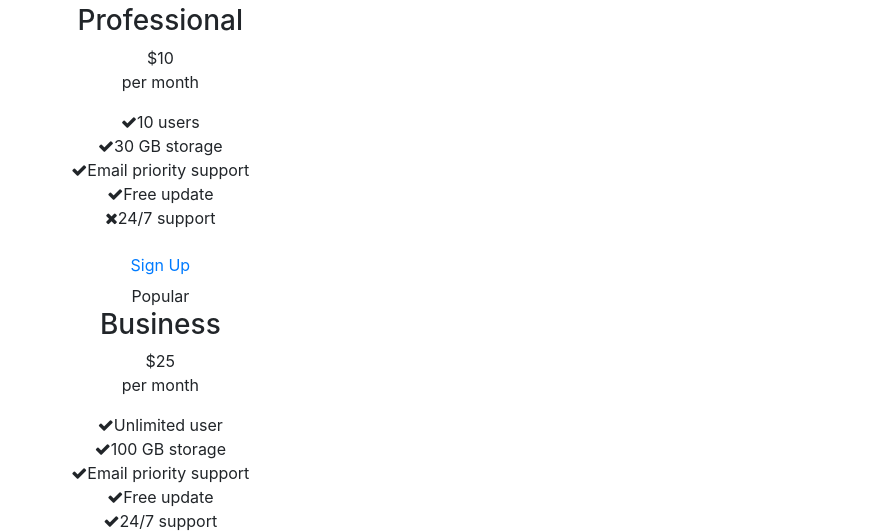
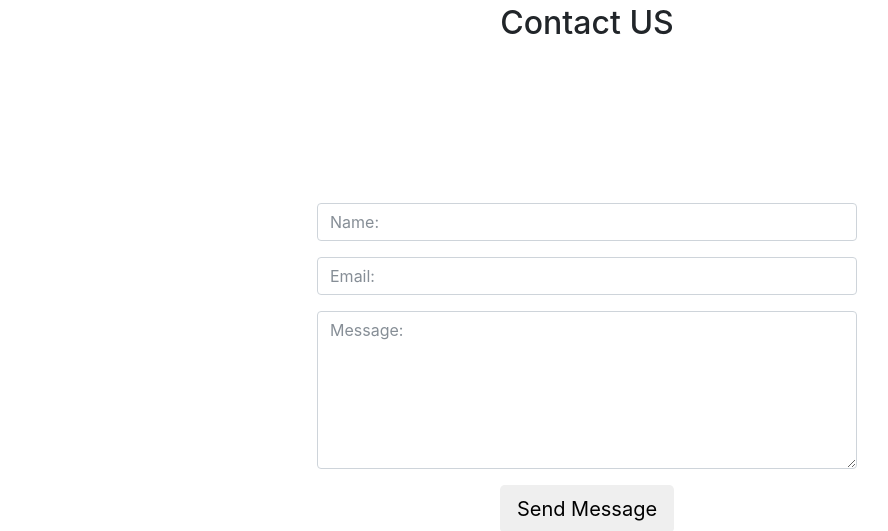
Before and after one commit to ShellShockQ/GTGWebsite2018, a plain HTML site: page index.html in a window 1280 px wide. Shown: the part 2792-3323 px from the top of the page, without its empty margins (53-941 px from the left). Drawn offline with Linux system fonts and the light colour scheme; a script that the page names is missing.

Commit message:
Another commit

```diff
--- a/index.html
+++ b/index.html
@@ -18,7 +18,7 @@
     <link rel="stylesheet" href="assets/plugins/flexslider/flexslider.css">
     <link rel="stylesheet" href="assets/plugins/animate-css/animate.min.css">
     <!-- Theme CSS -->
-    <link id="theme-style" rel="stylesheet" href="assets/css/styles.css">
+    <link id="theme-style" rel="stylesheet" href="assets/css/styles-7.css">
 </head>
 
 <body>
@@ -83,13 +83,19 @@
                             <div class="slider flexslider">
                                 <ul class="slides">
                                     <li>
-                                        <img src="assets/images/iphone/iphone-slide-1.png"  alt="" />
+                                        <img src="assets/images/ScreenShot1.png"  alt="" />
                                     </li>
                                     <li>
-                                        <img src="assets/images/iphone/iphone-slide-2.png"  alt="" />
+                                        <img src="assets/images/ScreenShot2.png"  alt="" />
                                     </li>
                                     <li>
-                                        <img src="assets/images/iphone/iphone-slide-3.png"  alt="" />
+                                        <img src="assets/images/ScreenShot3.png"  alt="" />
+                                    </li>
+									<li>
+                                        <img src="assets/images/ScreenShot4.png"  alt="" />
+                                    </li>
+									<li>
+                                        <img src="assets/images/ScreenShot5.png"  alt="" />
                                     </li>
                                 </ul><!--//slides-->
                             </div><!--//flexslider-->
@@ -391,81 +397,6 @@
         </div><!--//container-->
     </section><!--//Testimonials-->
 
-    <!-- ******Pricing******
-    <section id="pricing" class="pricing section has-pattern">
-        <div class="container">
-             <h2 class="title text-center">Choose your plan today</h2>
-             <div class="price-cols row">
-                <div class="items-wrapper col-lg-10 col-12 ml-lg-auto mr-lg-auto">
-                    <div class="row">
-                        <div class="item price-1 col-md-4 col-12 text-center">
-                            <div class="item-inner">
-                                <div class="heading">
-                                <h3 class="title">Personal</h3>
-                                    <p class="price-figure"><span class="price-figure-inner"><span class="currency">$</span><span class="number">5</span><br /><span class="unit"> per month</span></span></p>
-                                </div>
-                                <div class="content">
-                                    <ul class="list-unstyled feature-list">
-                                        <li><i class="fa fa-check"></i>1 user</li>
-                                        <li><i class="fa fa-check"></i>10 GB storage</li>
-                                        <li class="disabled"><i class="fa fa-times"></i>Email priority support</li>
-                                        <li class="disabled"><i class="fa fa-times"></i>Free update</li>
-                                        <li class="disabled"><i class="fa fa-times"></i>24/7 support</li>
-                                    </ul>
-                                    <a class="btn btn-theme btn-block" href="#">Sign Up</a>
-
-                                </div><!--//content-->
-                            </div><!--//item-inner-->
-                        </div><!--//item-->
-
-                        <div class="item price-2 col-md-4 col-12 text-center best-buy">
-                            <div class="item-inner">
-                                <div class="heading">
-                                <h3 class="title">Professional</h3>
-                                    <p class="price-figure"><span class="price-figure-inner"><span class="currency">$</span><span class="number">10</span><br /><span class="unit">per month</span></span></p>
-                                </div>
-                                <div class="content">
-                                    <ul class="list-unstyled feature-list">
-                                        <li><i class="fa fa-check"></i>10 users</li>
-                                        <li><i class="fa fa-check"></i>30 GB storage</li>
-                                        <li><i class="fa fa-check"></i>Email priority support</li>
-                                        <li><i class="fa fa-check"></i>Free update</li>
-                                        <li class="disabled"><i class="fa fa-times"></i>24/7 support</li>
-
-                                    </ul>
-                                    <a class="btn btn-theme btn-block" href="#">Sign Up</a>
-                                </div><!--//content-->
-                                <div class="ribbon">
-                                    <div class="text">Popular</div>
-                                </div><!--//ribbon-->
-                            </div><!--//item-inner-->
-                        </div><!--//item-->
-
-                        <div class="item price-3 col-md-4 col-12 text-center">
-                            <div class="item-inner">
-                                <div class="heading">
-                                    <h3 class="title">Business</h3>
-                                    <p class="price-figure"><span class="price-figure-inner"><span class="currency">$</span><span class="number">25</span><br /><span class="unit">per month</span></span></p>
-                                </div>
-                                <div class="content">
-                                    <ul class="list-unstyled feature-list">
-                                        <li><i class="fa fa-check"></i>Unlimited user</li>
-                                        <li><i class="fa fa-check"></i>100 GB storage</li>
-                                        <li><i class="fa fa-check"></i>Email priority support</li>
-                                        <li><i class="fa fa-check"></i>Free update</li>
-                                        <li><i class="fa fa-check"></i>24/7 support</li>
-                                    </ul>
-                                    <a class="btn btn-theme btn-block" href="#">Sign Up</a>
-
-                                </div><!--//content-->
-                            </div><!--//item-inner-->
-                        </div><!--//item-->
-                    </div><!--//row-->
-                </div><!--//items-wrapper-->
-            </div><!--//row-->
-        </div><!--//container-->
-    </section><!--//pricing-->
-
     <!-- ******CONTACT****** -->
     <section id="contact" class="contact section has-pattern">
         <div class="container">
```
